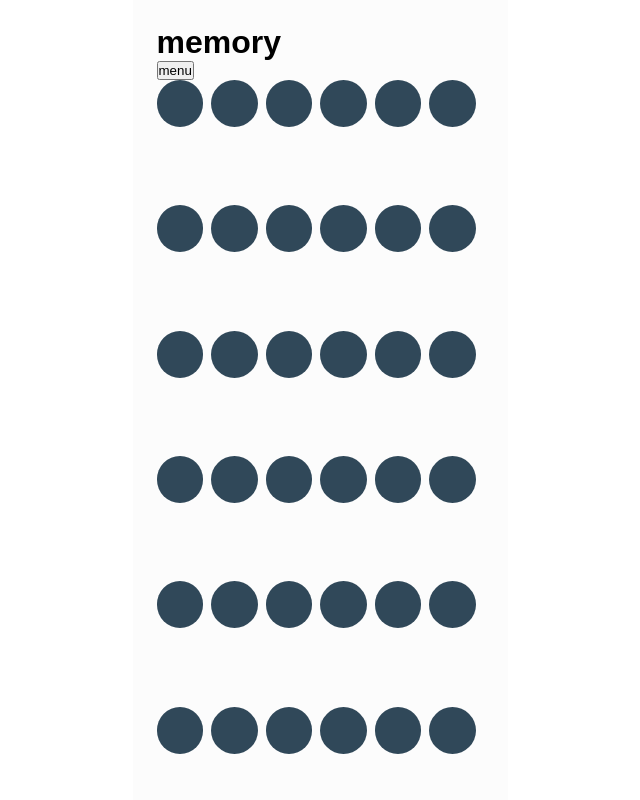
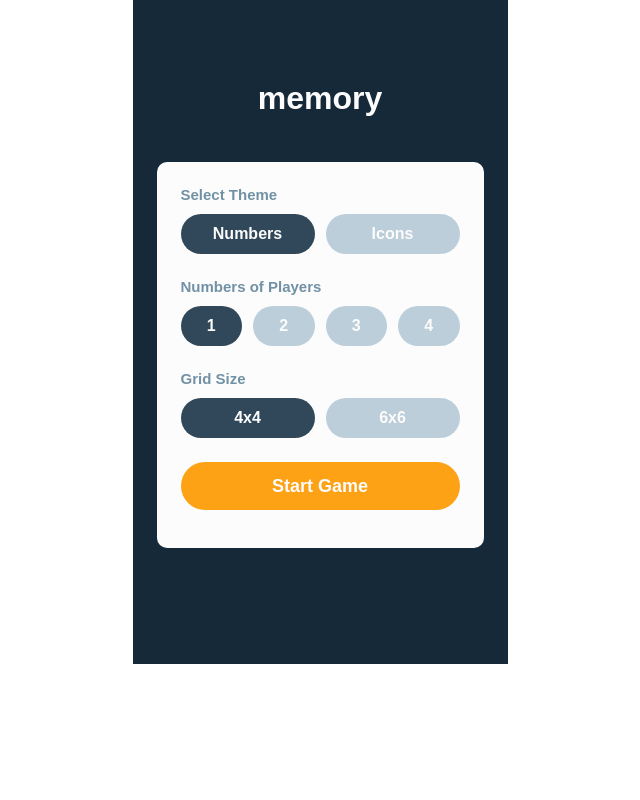
Before and after one commit to AnaMigriauli/Memory-Game-React, a React (Vite) app: page / in a window 1280 px wide. Shown: the top 800 px of the page, without its empty margins (320-960 px from the left). Built offline with nearby package versions, Linux system fonts and the light colour scheme.

Commit message:
I am trying to create start game logic for  Solo Player

```diff
--- a/src/GlobalStyles.jsx
+++ b/src/GlobalStyles.jsx
@@ -10,6 +10,7 @@ export const GlobalStyles = createGlobalStyle`
   #root{
     display:flex;
     justify-content:center;
+    height:100%;
   }
 
   body{
--- a/src/componenets/CustomSoloPlayer.jsx
+++ b/src/componenets/CustomSoloPlayer.jsx
@@ -8,6 +8,11 @@ const CustomSoloPlayer = () => {
   const [cardSet, setCardSet] = useState(generateCardSet());
   const [matchedPair, setMatchedPair] = useState([]);
   const [isWaiting, setIsWaiting] = useState(false);
+  const [clickCount, setClickCount] = useState(0);
+
+  const handleButtonClick = () => {
+    setClickCount((prevCount) => prevCount + 1);
+  };
 
   function generateCardSet() {
     const values = Array.from({ length: 18 }, (_, index) => index + 1);
@@ -135,6 +140,7 @@ const CustomSoloPlayer = () => {
             key={el.id}
             onClick={() => {
               checkCards(el.value, el.id, el.matched, el.isShown);
+              handleButtonClick();
             }}
             isflipped={el.isShown}
             matched={el.matched}
@@ -158,7 +164,7 @@ const CustomSoloPlayer = () => {
         </div>
         <div>
           <span>Moves</span>
-          <p>moves</p>
+          <p>{clickCount}</p>
         </div>
       </TimerMoves>
     </SoloPlayerGameBoard>
@@ -174,7 +180,7 @@ const SoloPlayerGameBoard = styled.div`
 `;
 
 const GameBoard = styled.div`
-  height: 100%;
+  /* height: 100%; */
   display: grid;
   grid-template-columns: repeat(6, 1fr);
   margin-bottom: 102.12px;
@@ -237,11 +243,19 @@ const TimerMoves = styled.div`
     align-items: center;
     span {
       margin-top: 10px;
+      margin-bottom: 2px;
       color: ${({ theme }) => theme.colors.cyanBlue};
       text-align: center;
       font-size: 15px;
       font-style: normal;
       font-weight: 700;
     }
+    p {
+      color: ${({ theme }) => theme.colors.blueWood};
+      text-align: center;
+      font-size: 24px;
+      font-style: normal;
+      font-weight: 700;
+    }
   }
 `;
--- a/src/componenets/MemoryGame.jsx
+++ b/src/componenets/MemoryGame.jsx
@@ -1,7 +1,9 @@
-import CustomSoloPlayer from "./CustomSoloPlayer";
-// import MainPage from "./MainPage";
+// import CustomSoloPlayer from "./CustomSoloPlayer";
+
+import StartGame from "./StartGame";
 
 const MemoryGame = () => {
-  return <CustomSoloPlayer />;
+  // return <CustomSoloPlayer />;
+  return <StartGame />;
 };
 export default MemoryGame;
--- a/src/componenets/StartGame.jsx
+++ b/src/componenets/StartGame.jsx
@@ -1,5 +1,19 @@
+import { useState } from "react";
 import styled from "styled-components";
+import CustomSoloPlayer from "./CustomSoloPlayer";
 const StartGame = () => {
+  const [theme, setTheme] = useState("Numbers");
+  const [players, setPlayers] = useState(1);
+  const [gridSize, setGridSize] = useState("4x4");
+  const [gameStarted, setGameStarted] = useState(false);
+  const gameStartHandler = () => {
+    if (theme === "Numbers" || players === 1 || gridSize === "6x6") {
+      setGameStarted(true);
+    }
+  };
+  if (gameStarted) {
+    return <CustomSoloPlayer />;
+  }
   return (
     <Div>
       <h1>memory</h1>
@@ -7,27 +21,58 @@ const StartGame = () => {
         <OptionGroup>
           <h2>Select Theme</h2>
           <div>
-            <Button>Numbers</Button>
-            <Button>Icons</Button>
+            <Button
+              active={theme === "Numbers"}
+              onClick={() => setTheme("Numbers")}
+            >
+              Numbers
+            </Button>
+            <Button
+              active={theme === "Icons"}
+              onClick={() => setTheme("Icons")}
+            >
+              Icons
+            </Button>
           </div>
         </OptionGroup>
         <OptionGroup>
           <h2>Numbers of Players</h2>
           <PlayerButtons>
-            <button>1</button>
-            <button>2</button>
-            <button>3</button>
-            <button>4</button>
+            {[1, 2, 3, 4].map((num) => (
+              <PlayerButton
+                key={num}
+                onClick={() => setPlayers(num)}
+                active={players === num}
+              >
+                {num}
+              </PlayerButton>
+            ))}
           </PlayerButtons>
         </OptionGroup>
         <OptionGroup>
           <h2>Grid Size </h2>
           <div>
-            <Button>4x4</Button>
-            <Button>6x6</Button>
+            <Button
+              active={gridSize === "4x4"}
+              onClick={() => setGridSize("4x4")}
+            >
+              4x4
+            </Button>
+            <Button
+              active={gridSize === "6x6"}
+              onClick={() => setGridSize("6x6")}
+            >
+              6x6
+            </Button>
           </div>
         </OptionGroup>
-        <StartGameBtn>Start Game</StartGameBtn>
+        <StartGameBtn
+          onClick={() => {
+            gameStartHandler();
+          }}
+        >
+          Start Game
+        </StartGameBtn>
       </PlayOptions>
     </Div>
   );
@@ -69,26 +114,29 @@ const PlayerButtons = styled.div`
   display: flex;
   gap: 10px;
   margin-bottom: 24px;
-  button {
+`;
+
+const PlayerButton = styled.button`
   width: 100%;
   height: 40px;
   border-radius: 26px;
   border: none;
   color: ${({ theme }) => theme.colors.white};
-    background-color: ${({ theme }) => theme.colors.jungleMist};
+  background-color: ${({ theme, active }) =>
+    active ? theme.colors.blueWood : theme.colors.jungleMist};
   text-align: center;
   font-size: 16px;
   font-style: normal;
   font-weight: 700;
   cursor: pointer;
-  }
 `;
 const Button = styled.button`
   width: 100%;
   height: 40px;
   border-radius: 26px;
   border: none;
-  background-color: ${({ theme }) => theme.colors.jungleMist};
+  background-color: ${({ theme, active }) =>
+    active ? theme.colors.blueWood : theme.colors.jungleMist};
   color: ${({ theme }) => theme.colors.white};
   margin-bottom: 24px;
   text-align: center;
```
Lines whose indentation alone changed are shown as unchanged.
